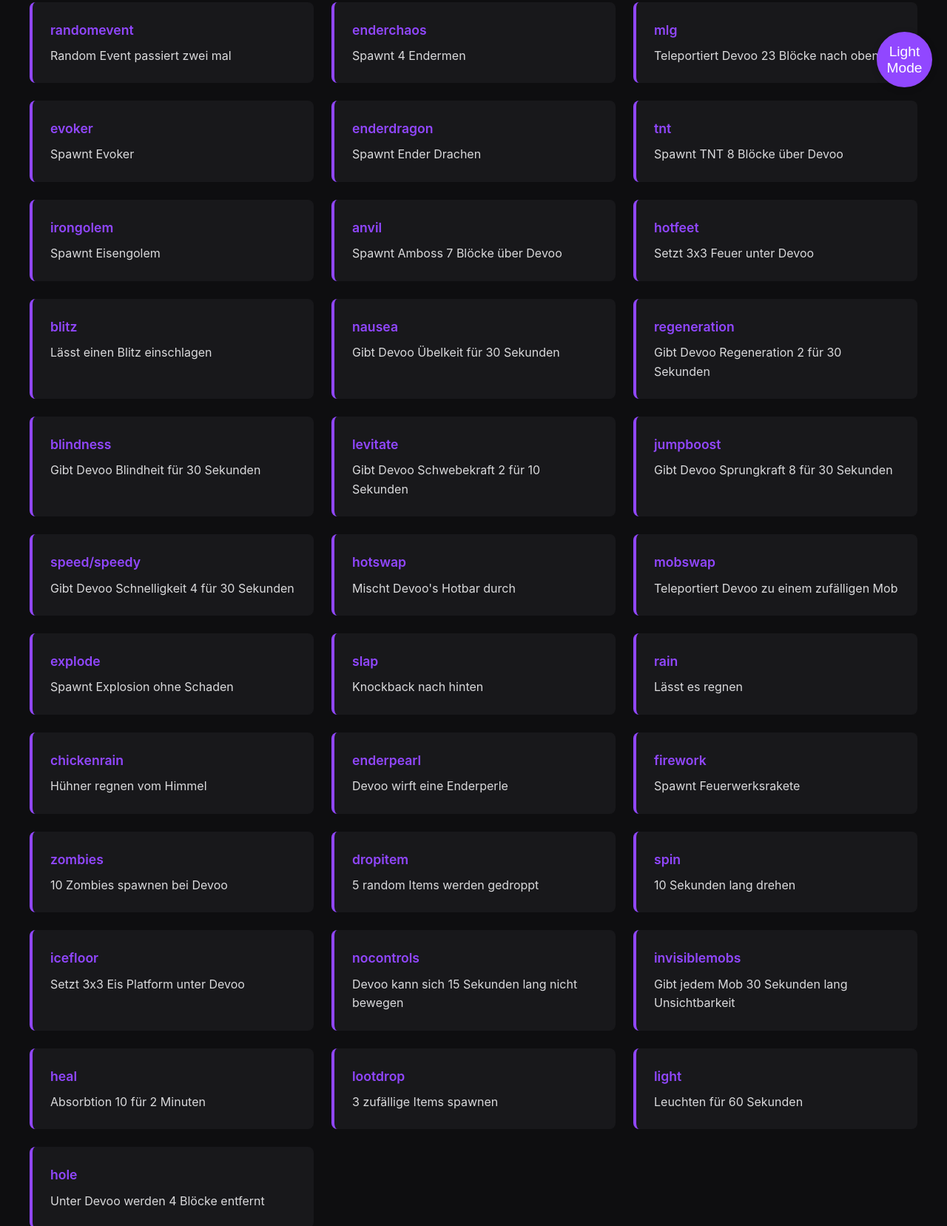
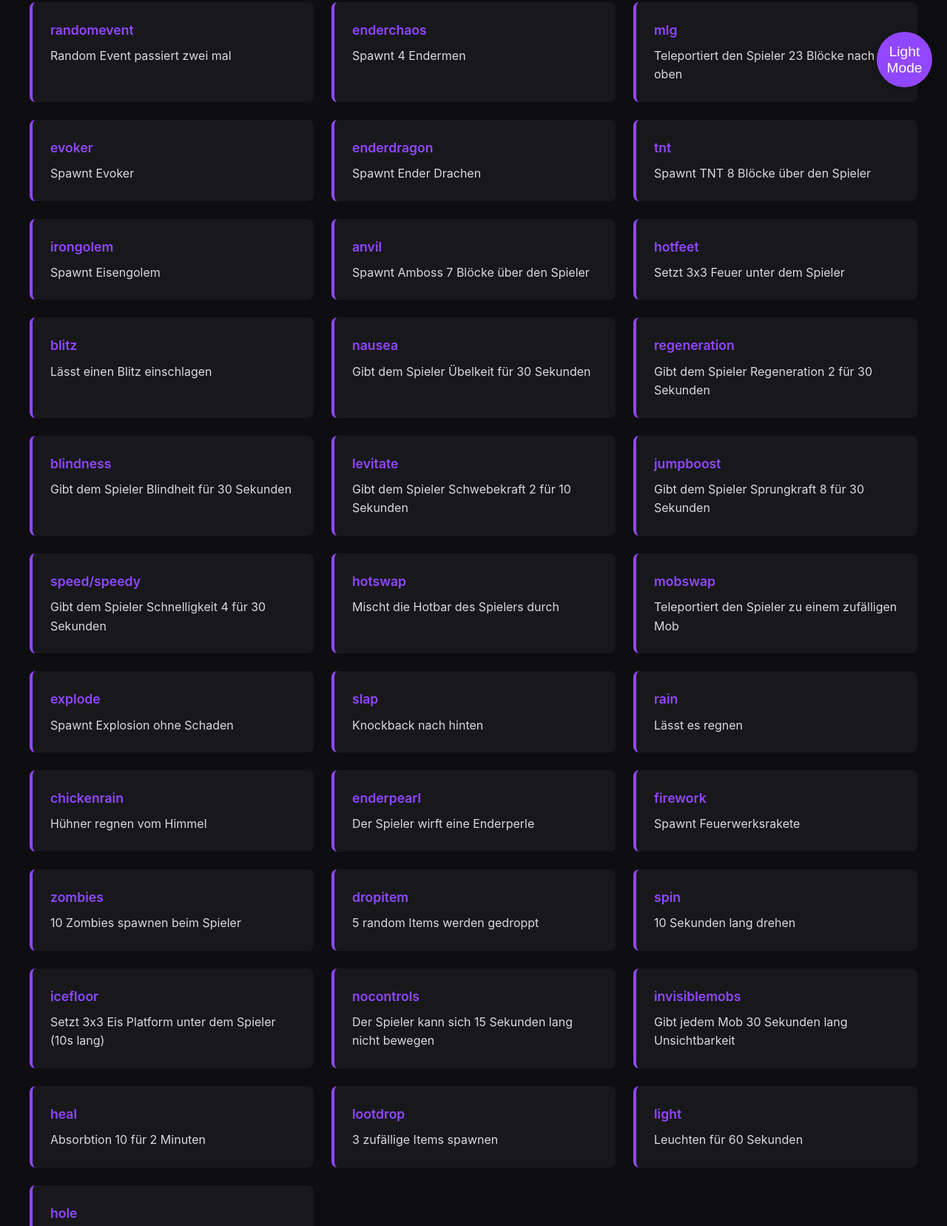
Before and after one commit to AlexOAT1/mctc, a plain HTML site: page index.html in a window 1280 px wide. Shown: the part 662-2319 px from the top of the page at 74% size. Drawn offline with Linux system fonts and the light colour scheme.

Commit message:
Update index.html

```diff
--- a/index.html
+++ b/index.html
@@ -146,7 +146,7 @@
 
         <div class="info-section">
             <h2>Über MCTC</h2>
-            <p>Ein von Alex entwickeltes Plugin, mit dem der Twitch Chat durch Keywords Events im Spiel auslösen kann. Schreibe ein Keyword nach dem Ablauf des Cooldowns in den Chat und schau dir Devoo's Reaktion darauf an!</p>
+            <p>Ein von Alex entwickeltes Plugin, mit dem der Twitch Chat durch Keywords Events im Spiel auslösen kann. Schreibe ein Keyword nach dem Ablauf des Cooldowns in den Chat und schau dir den Spieler's Reaktion darauf an!</p>
         </div>
 
         <button id="themeToggle" class="theme-btn">Light Mode</button>
@@ -196,7 +196,7 @@
 
             <div class="keyword-card">
                 <div class="keyword-name">mlg</div>
-                <div class="keyword-desc">Teleportiert Devoo 23 Blöcke nach oben</div>
+                <div class="keyword-desc">Teleportiert den Spieler 23 Blöcke nach oben</div>
             </div>
 
             <div class="keyword-card">
@@ -211,7 +211,7 @@
 
             <div class="keyword-card">
                 <div class="keyword-name">tnt</div>
-                <div class="keyword-desc">Spawnt TNT 8 Blöcke über Devoo</div>
+                <div class="keyword-desc">Spawnt TNT 8 Blöcke über den Spieler</div>
             </div>
 
             <div class="keyword-card">
@@ -221,12 +221,12 @@
 
             <div class="keyword-card">
                 <div class="keyword-name">anvil</div>
-                <div class="keyword-desc">Spawnt Amboss 7 Blöcke über Devoo</div>
+                <div class="keyword-desc">Spawnt Amboss 7 Blöcke über den Spieler</div>
             </div>
 
             <div class="keyword-card">
                 <div class="keyword-name">hotfeet</div>
-                <div class="keyword-desc">Setzt 3x3 Feuer unter Devoo</div>
+                <div class="keyword-desc">Setzt 3x3 Feuer unter dem Spieler</div>
             </div>
 
             <div class="keyword-card">
@@ -236,42 +236,42 @@
 
             <div class="keyword-card">
                 <div class="keyword-name">nausea</div>
-                <div class="keyword-desc">Gibt Devoo Übelkeit für 30 Sekunden</div>
+                <div class="keyword-desc">Gibt dem Spieler Übelkeit für 30 Sekunden</div>
             </div>
 
             <div class="keyword-card">
                 <div class="keyword-name">regeneration</div>
-                <div class="keyword-desc">Gibt Devoo Regeneration 2 für 30 Sekunden</div>
+                <div class="keyword-desc">Gibt dem Spieler Regeneration 2 für 30 Sekunden</div>
             </div>
 
             <div class="keyword-card">
                 <div class="keyword-name">blindness</div>
-                <div class="keyword-desc">Gibt Devoo Blindheit für 30 Sekunden</div>
+                <div class="keyword-desc">Gibt dem Spieler Blindheit für 30 Sekunden</div>
             </div>
 
             <div class="keyword-card">
                 <div class="keyword-name">levitate</div>
-                <div class="keyword-desc">Gibt Devoo Schwebekraft 2 für 10 Sekunden</div>
+                <div class="keyword-desc">Gibt dem Spieler Schwebekraft 2 für 10 Sekunden</div>
             </div>
 
             <div class="keyword-card">
                 <div class="keyword-name">jumpboost</div>
-                <div class="keyword-desc">Gibt Devoo Sprungkraft 8 für 30 Sekunden</div>
+                <div class="keyword-desc">Gibt dem Spieler Sprungkraft 8 für 30 Sekunden</div>
             </div>
 
             <div class="keyword-card">
                 <div class="keyword-name">speed/speedy</div>
-                <div class="keyword-desc">Gibt Devoo Schnelligkeit 4 für 30 Sekunden</div>
+                <div class="keyword-desc">Gibt dem Spieler Schnelligkeit 4 für 30 Sekunden</div>
             </div>
 
             <div class="keyword-card">
                 <div class="keyword-name">hotswap</div>
-                <div class="keyword-desc">Mischt Devoo's Hotbar durch</div>
+                <div class="keyword-desc">Mischt die Hotbar des Spielers durch</div>
             </div>
 
             <div class="keyword-card">
                 <div class="keyword-name">mobswap</div>
-                <div class="keyword-desc">Teleportiert Devoo zu einem zufälligen Mob</div>
+                <div class="keyword-desc">Teleportiert den Spieler zu einem zufälligen Mob</div>
             </div>
 
             <div class="keyword-card">
@@ -296,7 +296,7 @@
 
             <div class="keyword-card">
                 <div class="keyword-name">enderpearl</div>
-                <div class="keyword-desc">Devoo wirft eine Enderperle</div>
+                <div class="keyword-desc">Der Spieler wirft eine Enderperle</div>
             </div>
 
             <div class="keyword-card">
@@ -306,7 +306,7 @@
 
             <div class="keyword-card">
                 <div class="keyword-name">zombies</div>
-                <div class="keyword-desc">10 Zombies spawnen bei Devoo</div>
+                <div class="keyword-desc">10 Zombies spawnen beim Spieler</div>
             </div>
 
             <div class="keyword-card">
@@ -321,12 +321,12 @@
 
             <div class="keyword-card">
                 <div class="keyword-name">icefloor</div>
-                <div class="keyword-desc">Setzt 3x3 Eis Platform unter Devoo</div>
+                <div class="keyword-desc">Setzt 3x3 Eis Platform unter dem Spieler (10s lang)</div>
             </div>
 
             <div class="keyword-card">
                 <div class="keyword-name">nocontrols</div>
-                <div class="keyword-desc">Devoo kann sich 15 Sekunden lang nicht bewegen</div>
+                <div class="keyword-desc">Der Spieler kann sich 15 Sekunden lang nicht bewegen</div>
             </div>
 
             <div class="keyword-card">
@@ -351,13 +351,13 @@
 
             <div class="keyword-card">
                 <div class="keyword-name">hole</div>
-                <div class="keyword-desc">Unter Devoo werden 4 Blöcke entfernt</div>
+                <div class="keyword-desc">Unter dem Spieler werden 4 Blöcke entfernt</div>
             </div>
         </div>
 
         <footer>
             <p>MCTC Plugin entwickelt von Alex</p>
-            <p></p><a href="https://github.com/Alex1-0/mctc" style="color: var(--primary);">GitHub</a> | <a href="https://www.youtube.com/channel/UCF2KnSkgur_5Si7JCQ1rAjw" style="color: var(--primary);">YouTube</a><p>
+            <p></p><a href="https://github.com/AlexOAT1/mctc" style="color: var(--primary);">GitHub</a> | <a href="https://www.youtube.com/channel/UCF2KnSkgur_5Si7JCQ1rAjw" style="color: var(--primary);">YouTube</a><p>
         </footer>
     </div>
 </body>
```
